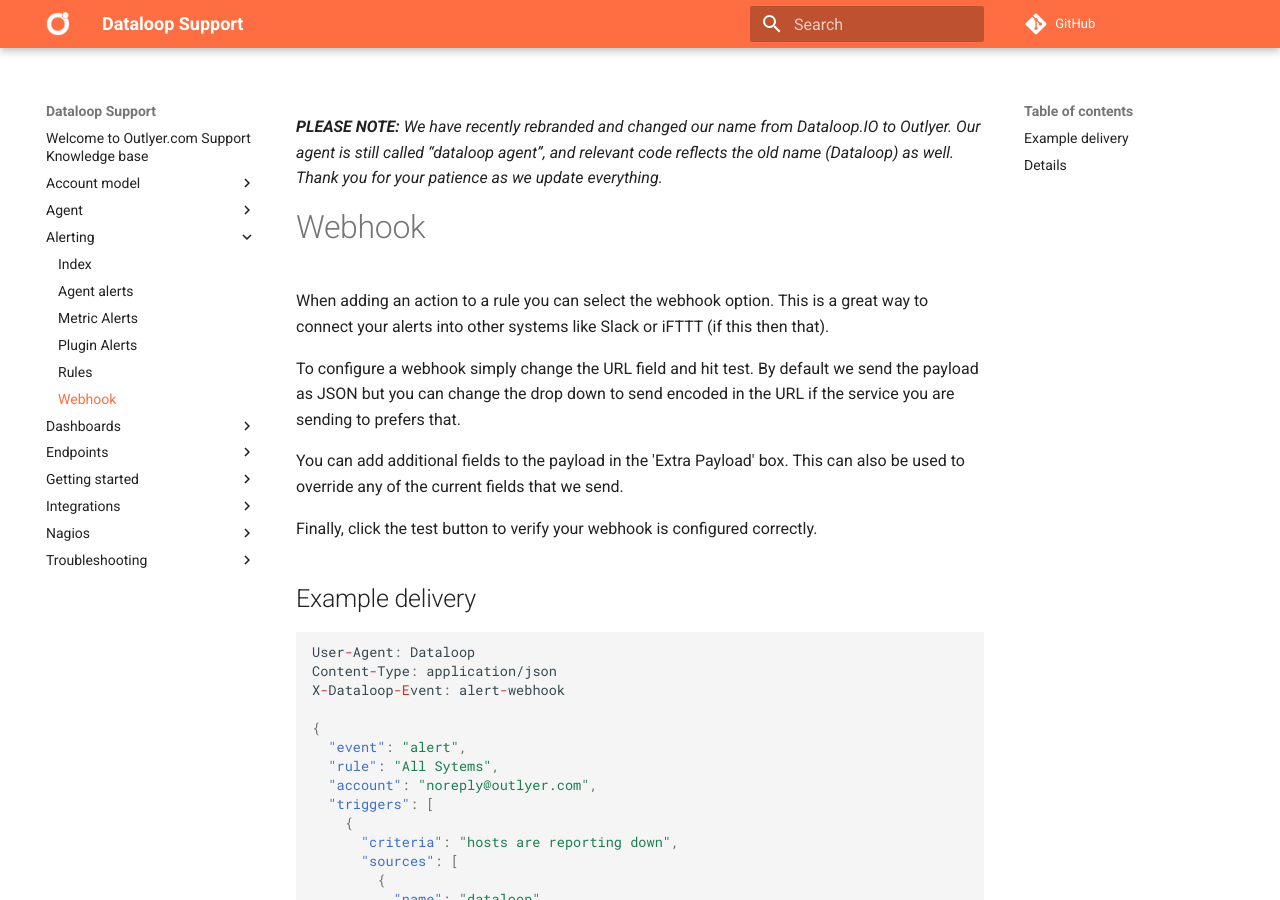
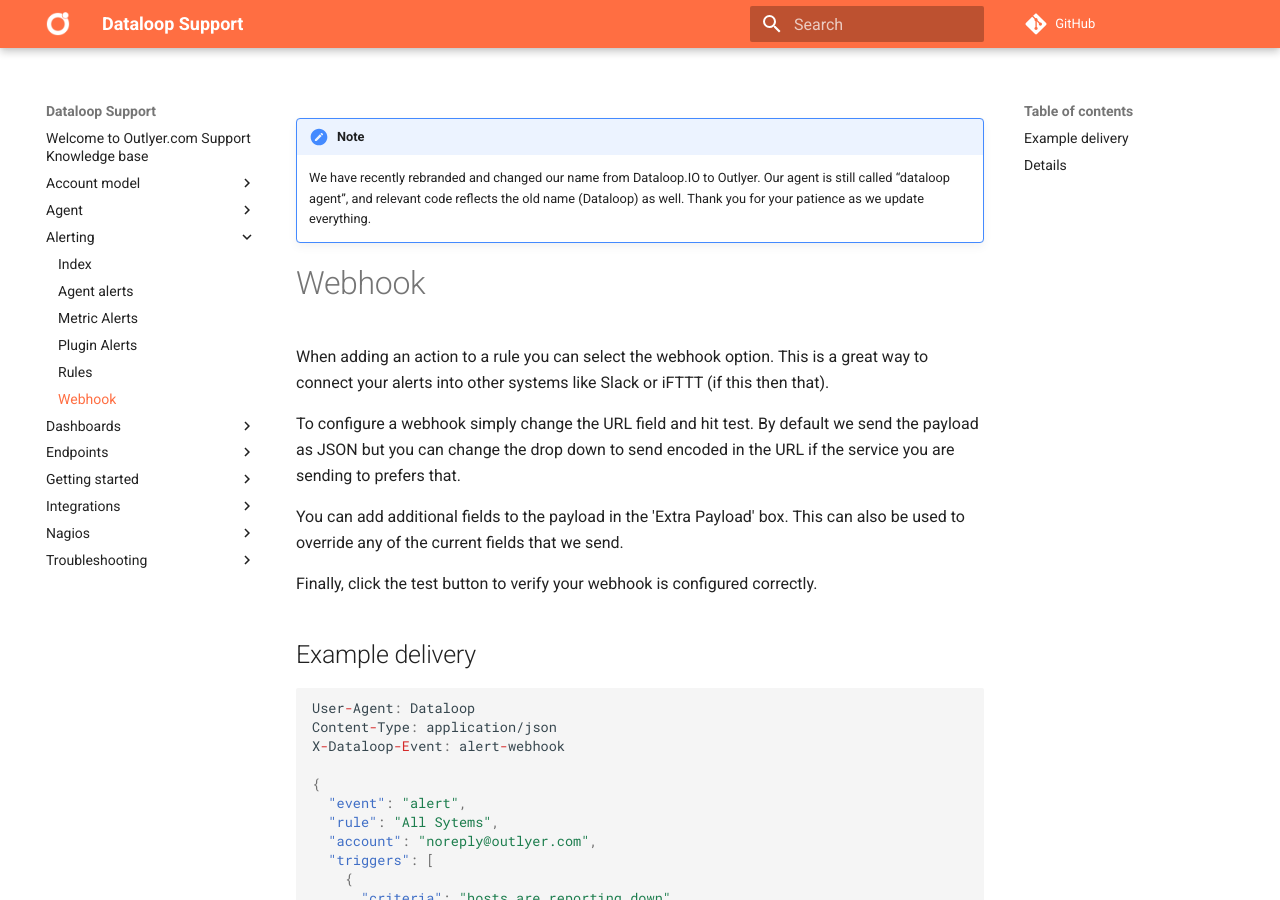
Before and after one commit to dataloop/dataloop-support, an MkDocs documentation site: the page built from docs/alerting/webhook.md, in a window 1280 px wide and 900 px high. Built offline with MkDocs 1.6.1 and Material for MkDocs 9.7.7, drawn with Linux system fonts in a browser that asks for light colours; comment, search, counter and statistics services are not loaded.

Commit message:
use admonition for note alerts

```diff
--- a/docs/alerting/webhook.md
+++ b/docs/alerting/webhook.md
@@ -1,4 +1,5 @@
-_**PLEASE NOTE:** We have recently rebranded and changed our name from Dataloop.IO to Outlyer. Our agent is still called “dataloop agent”, and relevant code reflects the old name (Dataloop) as well. Thank you for your patience as we update everything._
+!!! note
+    We have recently rebranded and changed our name from Dataloop.IO to Outlyer. Our agent is still called “dataloop agent”, and relevant code reflects the old name (Dataloop) as well. Thank you for your patience as we update everything.
 
 # Webhook
 
```
